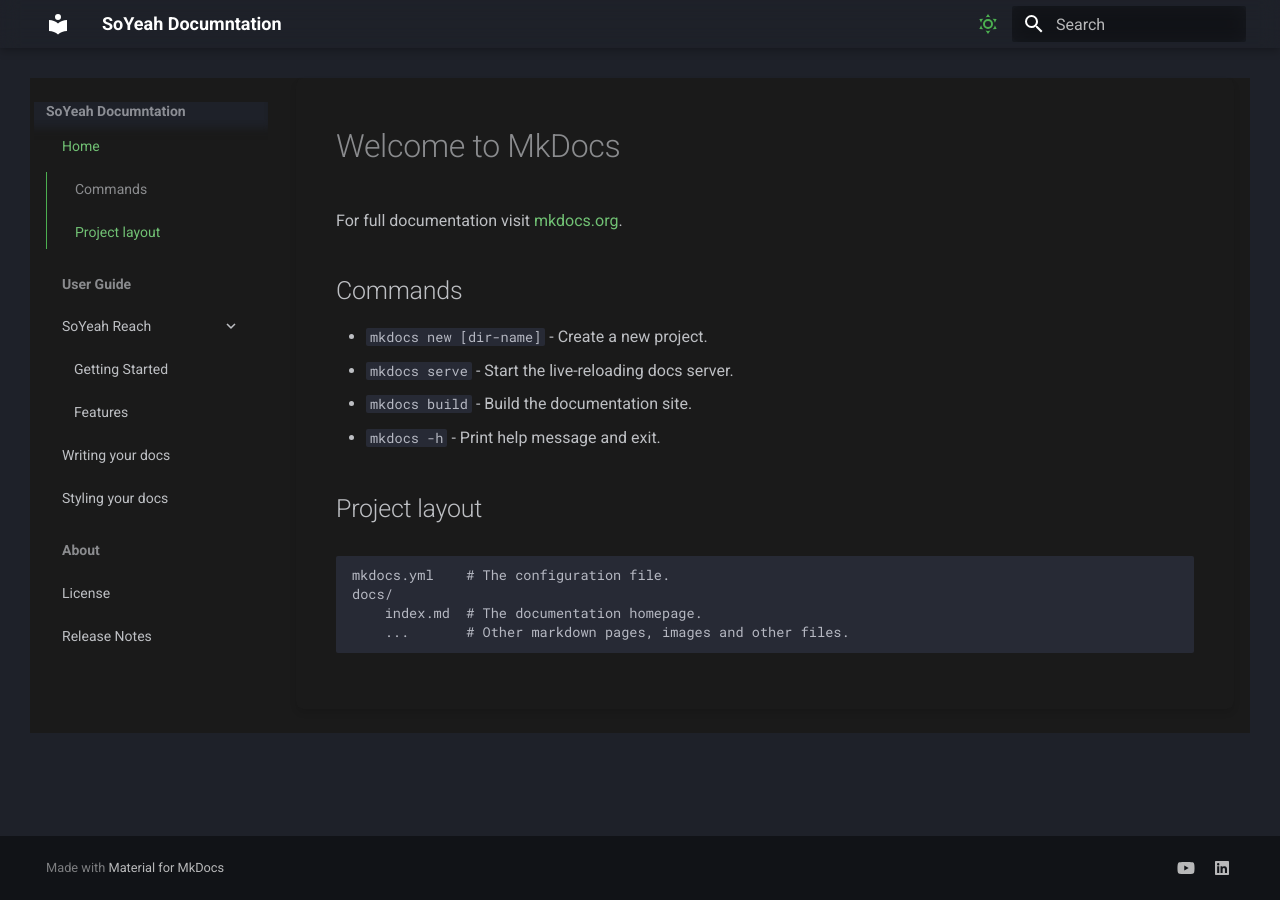
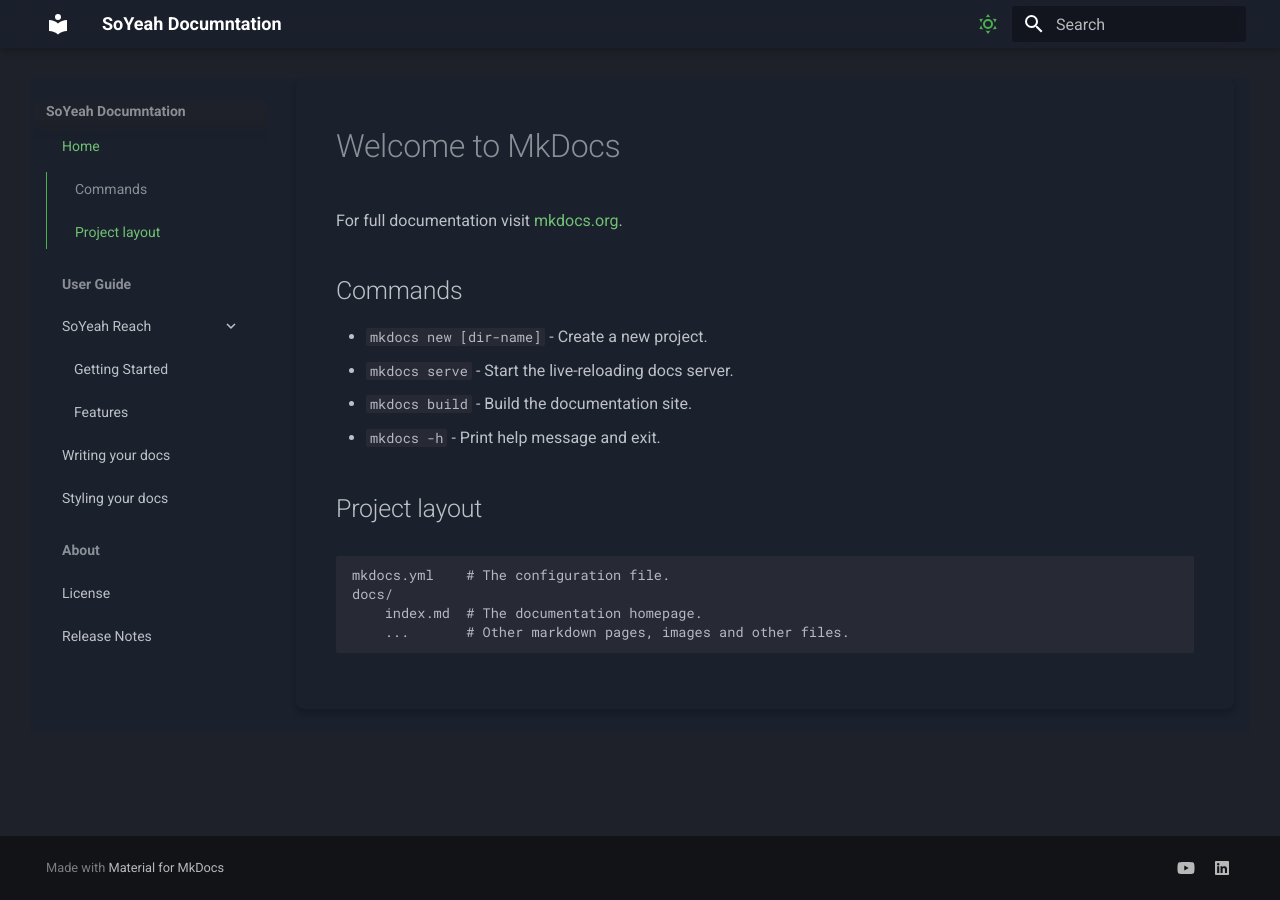
Before and after one commit to SoYeah42/Documents, an MkDocs documentation site: the page built from docs/index.md, in a window 1280 px wide. Built offline with MkDocs 1.6.1 and Material for MkDocs 9.7.7, drawn with Linux system fonts in a browser that asks for light colours.

Commit message:
css changes

```diff
--- a/docs/assets/custom.css
+++ b/docs/assets/custom.css
@@ -10,9 +10,9 @@
 [data-md-color-scheme="slate"] {
     --md-primary-fg-color: #4caf50;
     --md-accent-fg-color: #673ab7;
-    --md-bg-color: #1a1a1a;
-    --md-card-bg-color: #2d2d2d;
-    --md-document-bg-color: #1a1a1a;
+    --md-bg-color: #1a202c;  /* Updated to dark blue-gray */
+    --md-card-bg-color: #2d3748;  /* Slightly lighter blue-gray */
+    --md-document-bg-color: #1a202c;  /* Matching the bg-color */
 }
 
 /* Document Background */
@@ -36,6 +36,11 @@
 
 .md-content article:hover {
     transform: translateY(-2px);
+}
+
+/* Adjust card shadows for better visibility */
+[data-md-color-scheme="slate"] .md-content article {
+    box-shadow: 0 4px 6px rgba(0, 0, 0, 0.2);
 }
 
 /* Navigation Enhancements */
@@ -93,12 +98,13 @@
 /* Header Enhancement */
 .md-header {
     backdrop-filter: blur(10px);
-    background-color: rgba(var(--md-primary-fg-color--rgb), 0.9);
+    background-color: rgba(26, 32, 44, 0.9);  /* Matching the new dark theme */
 }
 
 /* Footer Styling */
 .md-footer {
     backdrop-filter: blur(10px);
+    background-color: rgba(26, 32, 44, 0.9);  /* Matching the new dark theme */
 }
 
 /* Image Styling */
```
